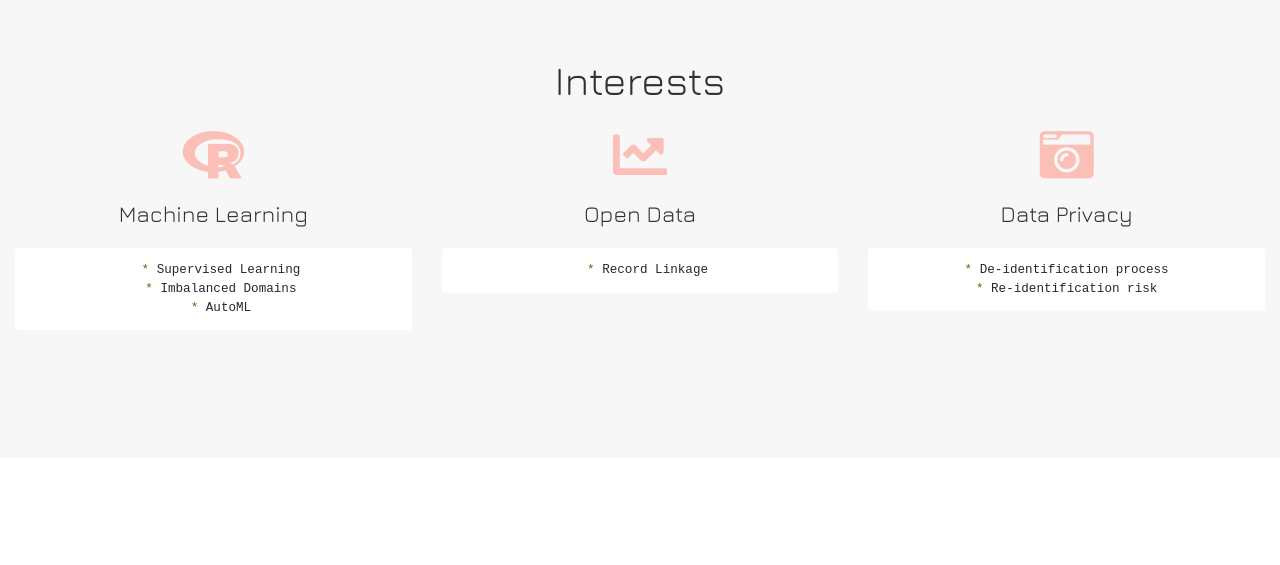
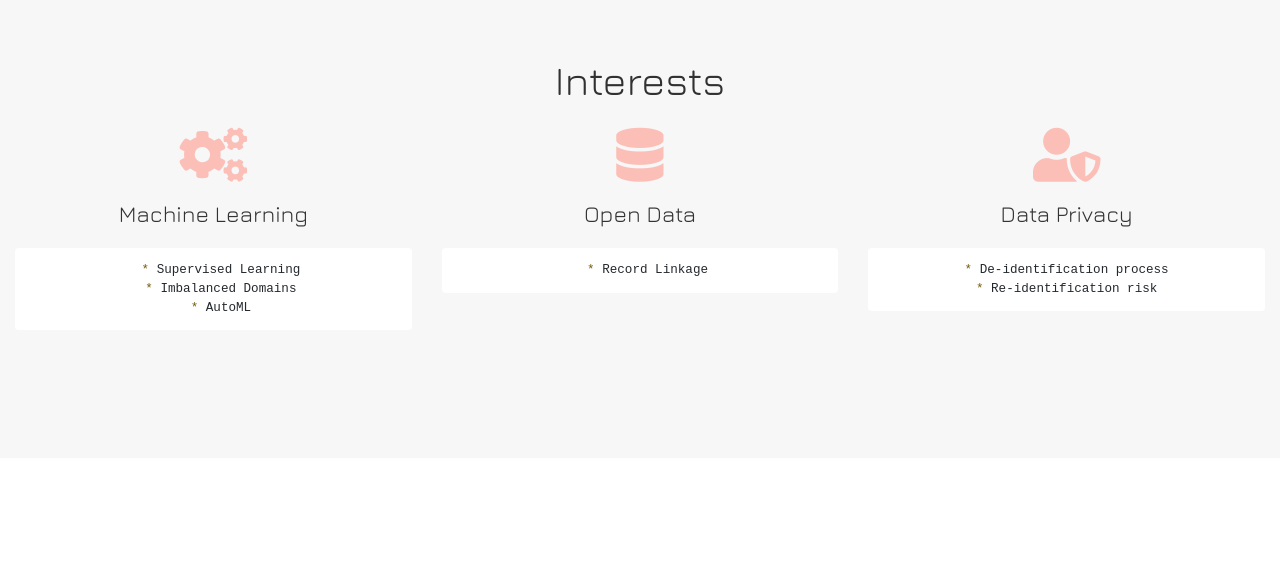
Before and after one commit to tmcarvalho/tmcarvalho.github.io, a plain HTML site: page index.html in a window 1280 px wide. Shown: the part 820-1385 px from the top of the page. Drawn offline with nearby package versions, Linux system fonts and the light colour scheme; some icons are missing; a web font is replaced by a local one.

Commit message:
update icons

```diff
--- a/index.html
+++ b/index.html
@@ -887,7 +887,7 @@
 
   <div class="col-12 col-sm-4">
 
-    <div class="featurette-icon"><i class="fab fa-r-project"></i></div>
+    <div class="featurette-icon"><i class="fas fa-cogs"></i></div>
 
     <div class="section-subheading">Machine Learning</div>
     <p><pre><code>  * Supervised Learning
@@ -903,7 +903,7 @@
 
   <div class="col-12 col-sm-4">
 
-    <div class="featurette-icon"><i class="fas fa-chart-line"></i></div>
+    <div class="featurette-icon"><i class="fas fa-database"></i></div>
 
     <div class="section-subheading">Open Data</div>
     <p><pre><code>  * Record Linkage</code></pre>
@@ -917,7 +917,7 @@
 
   <div class="col-12 col-sm-4">
 
-    <div class="featurette-icon"><i class="fas fa-camera-retro"></i></div>
+    <div class="featurette-icon"><i class="fas fa-user-shield"></i></div>
 
     <div class="section-subheading">Data Privacy</div>
     <p><pre><code>* De-identification process
```
